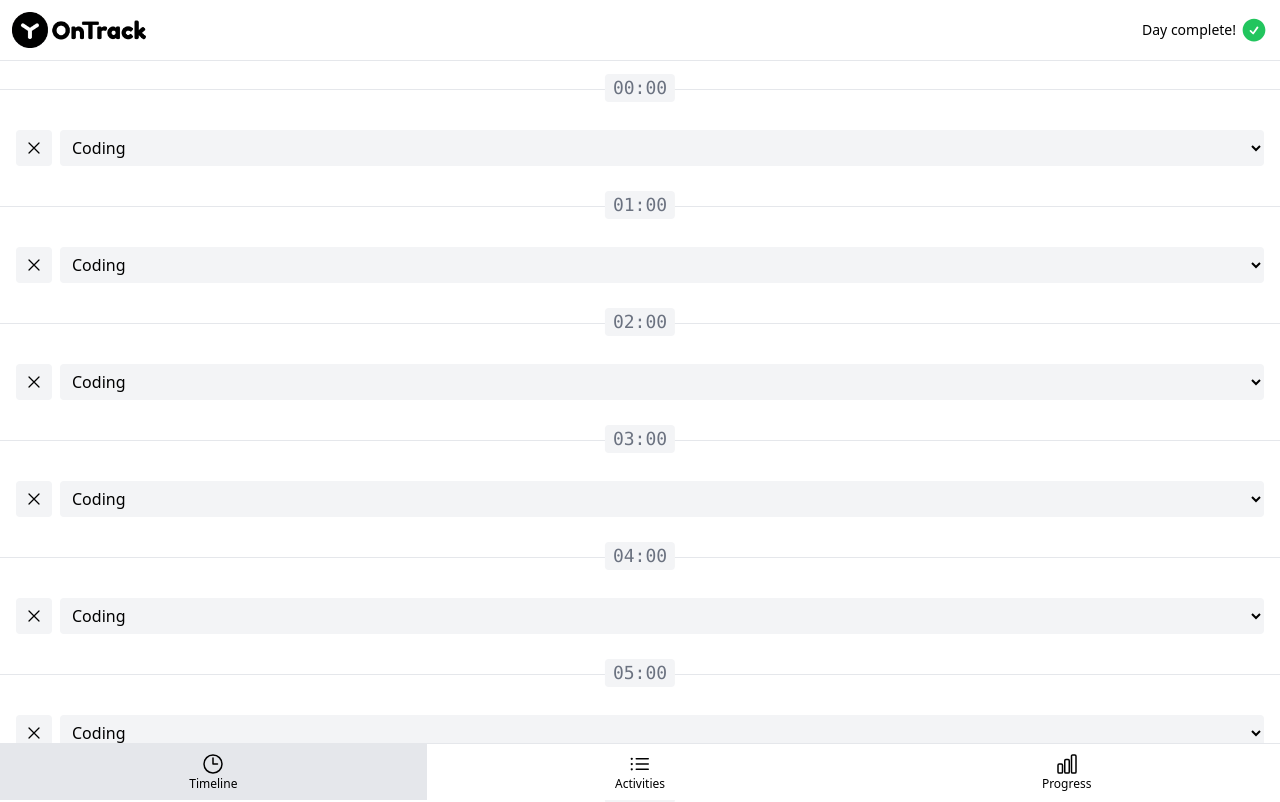
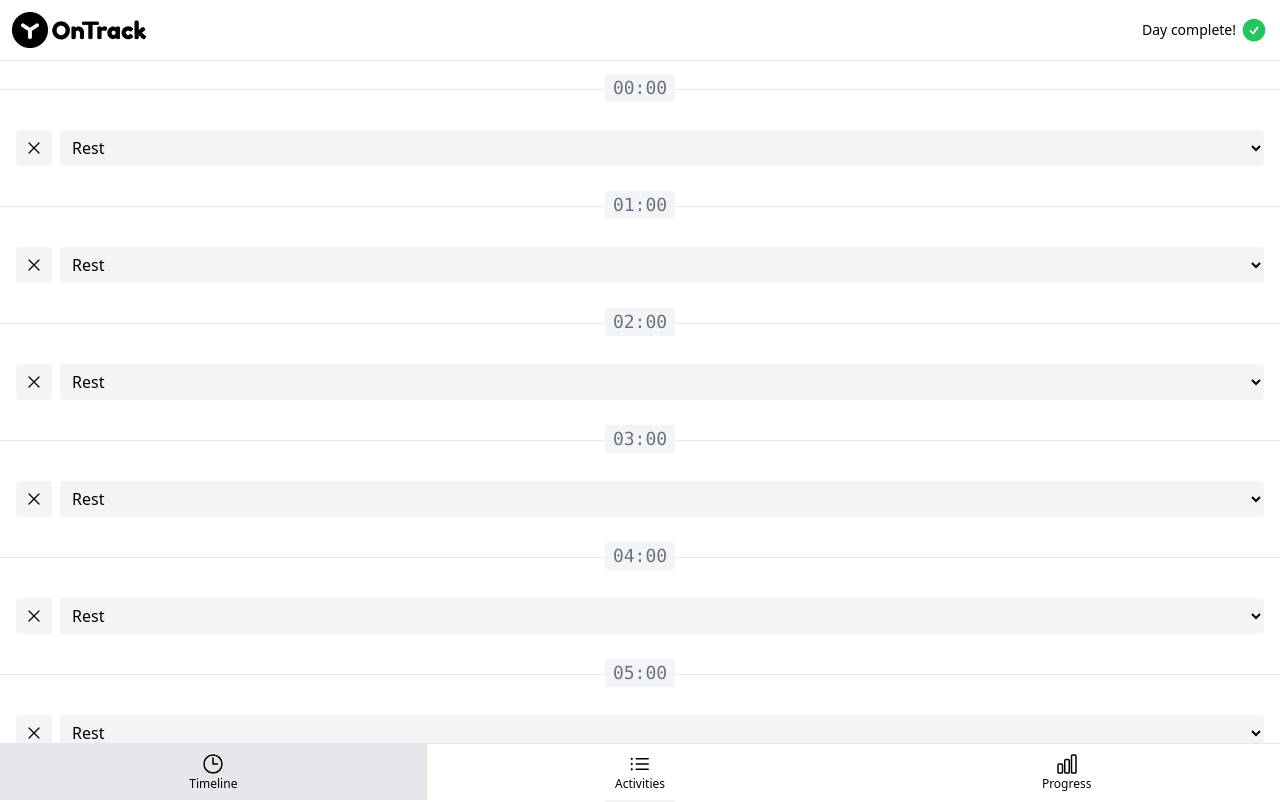
Before and after one commit to egorystuff/ontrack-TypeScript, a Vue app: page /#timeline in a window 1280 px wide. Shown: the top 802 px of the page. Built offline with nearby package versions, Linux system fonts and the light colour scheme.

Commit message:
Added activity selection for each hour of the day

```diff
--- a/src/App.vue
+++ b/src/App.vue
@@ -1,5 +1,5 @@
 <script setup>
-import { ref } from 'vue'
+import { ref, computed } from 'vue'
 import { PAGE_TIMELINE, PAGE_ACTIVITIES, PAGE_PROGRESS } from './constants'
 import {
   normalizePageHash,
@@ -20,7 +20,7 @@ const timelineItems = generateTimelineItems()
 
 const activities = ref(generateActivities())
 
-const activitySelectOptions = generateActivitySelectOtions(activities.value)
+const activitySelectOptions = computed(() => generateActivitySelectOtions(activities.value))
 
 function goTo(page) {
   currentPage.value = page
@@ -32,6 +32,10 @@ function deleteActivity(activity) {
 
 function createActivity(activity) {
   activities.value.push(activity)
+}
+
+function setTimelineItemActivity({ timelineItem, activity }) {
+  timelineItem.activityId = activity.id
 }
 </script>
 
@@ -45,6 +49,8 @@ function createActivity(activity) {
       v-show="currentPage === PAGE_TIMELINE"
       :timeline-items="timelineItems"
       :activity-select-options="activitySelectOptions"
+      :activities="activities"
+      @set-timeline-item-activity="setTimelineItemActivity"
     />
     <TheActivities
       v-show="currentPage === PAGE_ACTIVITIES"
--- a/src/components/ActivityItem.vue
+++ b/src/components/ActivityItem.vue
@@ -18,7 +18,7 @@ const emit = defineEmits({
   delete: isUndefined
 })
 
-const secondsToComplete = ref(null)
+const secondsToComplete = ref(0)
 </script>
 
 <template>
--- a/src/components/BaseSelect.vue
+++ b/src/components/BaseSelect.vue
@@ -1,11 +1,12 @@
 <script setup>
 import { computed } from 'vue'
 import { XMarkIcon } from '@heroicons/vue/24/outline'
-import { validateSelectOptions, isUndefinedOrNull, isNumberOrNull } from '../validators'
+import { validateSelectOptions, isUndefinedOrNull, isSelectValueValid } from '../validators'
+import { normalizeSelectValue } from '../functions'
 import BaseButton from './BaseButton.vue'
 
 const props = defineProps({
-  selected: Number,
+  selected: [String, Number],
   options: {
     required: true,
     type: Array,
@@ -14,19 +15,23 @@ const props = defineProps({
   placeholder: { required: true, type: String }
 })
 
-const emit = defineEmits({ select: isNumberOrNull })
+const emit = defineEmits({ select: isSelectValueValid })
 
 const isNotSelected = computed(() => isUndefinedOrNull(props.selected))
+
+function select(value) {
+  emit('select', normalizeSelectValue(value))
+}
 </script>
 
 <template>
   <div class="flex gap-2">
-    <BaseButton @click="emit('select', null)">
+    <BaseButton @click="select(null)">
       <XMarkIcon class="h-5" />
     </BaseButton>
     <select
       class="w-full truncate rounded bg-gray-100 py-1 px-2 text -2xl"
-      @change="emit('select', +$event.target.value)"
+      @change="select($event.target.value)"
     >
       <option :selected="isNotSelected" disabled value="">
         {{ placeholder }}
--- a/src/components/TimelineItem.vue
+++ b/src/components/TimelineItem.vue
@@ -1,14 +1,23 @@
 <script setup>
-import { ref } from 'vue'
-import { isTimelineItemValid, validateSelectOptions } from '../validators'
+import {
+  isActivityValid,
+  isTimelineItemValid,
+  validateSelectOptions,
+  validateActivities
+} from '../validators'
 import BaseSelect from './BaseSelect.vue'
 import TimelineHour from './TimelineHour.vue'
 
-defineProps({
+const props = defineProps({
   timelineItem: {
     required: true,
     type: Object,
     validator: isTimelineItemValid
+  },
+  activities: {
+    required: true,
+    type: Array,
+    validator: validateActivities
   },
   activitySelectOptions: {
     required: true,
@@ -17,17 +26,24 @@ defineProps({
   }
 })
 
-const selectedActivityId = ref(0)
+const emit = defineEmits({ selectActivity: isActivityValid })
+
+function selectActivity(id) {
+  emit(
+    'selectActivity',
+    props.activities.find((activity) => activity.id === id)
+  )
+}
 </script>
 
 <template>
   <li class="relative flex flex-col gap-2 border-t border-gray-200 py-10 px-4">
     <TimelineHour :hour="timelineItem.hour" />
     <BaseSelect
-      :selected="selectedActivityId"
+      :selected="timelineItem.activityId"
       :options="activitySelectOptions"
       placeholder="Rest"
-      @select="selectedActivityId = $event"
+      @select="selectActivity"
     />
   </li>
 </template>
--- a/src/constants.js
+++ b/src/constants.js
@@ -14,9 +14,9 @@ export const NAV_ITEMS = {
 }
 
 export const PERIOD_SELECT_OPTIONS = [
-  { value: 15, label: '0:15' },
-  { value: 30, label: '0:30' },
-  { value: 45, label: '0:45' }
+  { value: 15 * 60, label: '0:15' },
+  { value: 30 * 60, label: '0:30' },
+  { value: 45 * 60, label: '0:45' }
 ]
 
 export const BUTTON_TYPE_NEUTRAL = 'neutral'
--- a/src/functions.js
+++ b/src/functions.js
@@ -5,6 +5,9 @@ import {
   HOURS_IN_DAY,
   SECONDS_IN_HOUR
 } from './constants'
+import { isNull } from './validators'
+
+// ------------------------------------------------------------------------------------------
 
 export function normalizePageHash() {
   const hash = window.location.hash.slice(1)
@@ -19,7 +22,7 @@ export function normalizePageHash() {
 export function generateTimelineItems() {
   const timelineItems = []
   for (let hour = 0; hour < HOURS_IN_DAY; hour++) {
-    timelineItems.push({ hour })
+    timelineItems.push({ hour, activityId: null })
   }
   return timelineItems
 }
@@ -39,3 +42,7 @@ export function generateActivities() {
     secondsToComplete: hours * SECONDS_IN_HOUR
   }))
 }
+
+export function normalizeSelectValue(value) {
+  return isNull(value) || isNaN(value) ? value : +value
+}
--- a/src/pages/TheTimeline.vue
+++ b/src/pages/TheTimeline.vue
@@ -1,5 +1,11 @@
 <script setup>
-import { validateTimelineItems, validateSelectOptions } from '../validators'
+import {
+  validateTimelineItems,
+  validateSelectOptions,
+  validateActivities,
+  isTimelineItemValid,
+  isActivityValid
+} from '../validators'
 import TimelineItem from '../components/TimelineItem.vue'
 
 defineProps({
@@ -8,10 +14,21 @@ defineProps({
     type: Array,
     validator: validateTimelineItems
   },
+  activities: {
+    required: true,
+    type: Array,
+    validator: validateActivities
+  },
   activitySelectOptions: {
     required: true,
     type: Array,
     validator: validateSelectOptions
+  }
+})
+
+const emit = defineEmits({
+  setTimelineItemActivity({ timelineItem, activity }) {
+    return [isTimelineItemValid(timelineItem), isActivityValid(activity)].every(Boolean)
   }
 })
 </script>
@@ -24,6 +41,8 @@ defineProps({
         :key="timelineItem.hour"
         :timeline-item="timelineItem"
         :activity-select-options="activitySelectOptions"
+        :activities="activities"
+        @select-activity="emit('setTimelineItemActivity', { timelineItem, activity: $event })"
       />
     </ul>
   </div>
--- a/src/validators.js
+++ b/src/validators.js
@@ -1,10 +1,6 @@
 import { BUTTON_TYPES, NAV_ITEMS, HOURS_IN_DAY, MIDNIGHT_HOUR } from './constants'
 
 // -----------------------------------------------------------------------------
-
-function isNull(value) {
-  return value === null
-}
 
 function isNumber(value) {
   return typeof value === 'number'
@@ -27,6 +23,10 @@ function isNotEmptyString(value) {
 }
 
 // -----------------------------------------------------------------------------
+
+export function isNull(value) {
+  return value === null
+}
 
 export function isHourValid(hour) {
   return isNumber(hour) && isBetween(hour, MIDNIGHT_HOUR, HOURS_IN_DAY - 1)
@@ -71,3 +71,7 @@ export function isButtonTypeValid(type) {
 export function isUndefined(value) {
   return value === undefined
 }
+
+export function isSelectValueValid(value) {
+  return isNumber(value) || isNull(value) || isNotEmptyString(value)
+}
```
